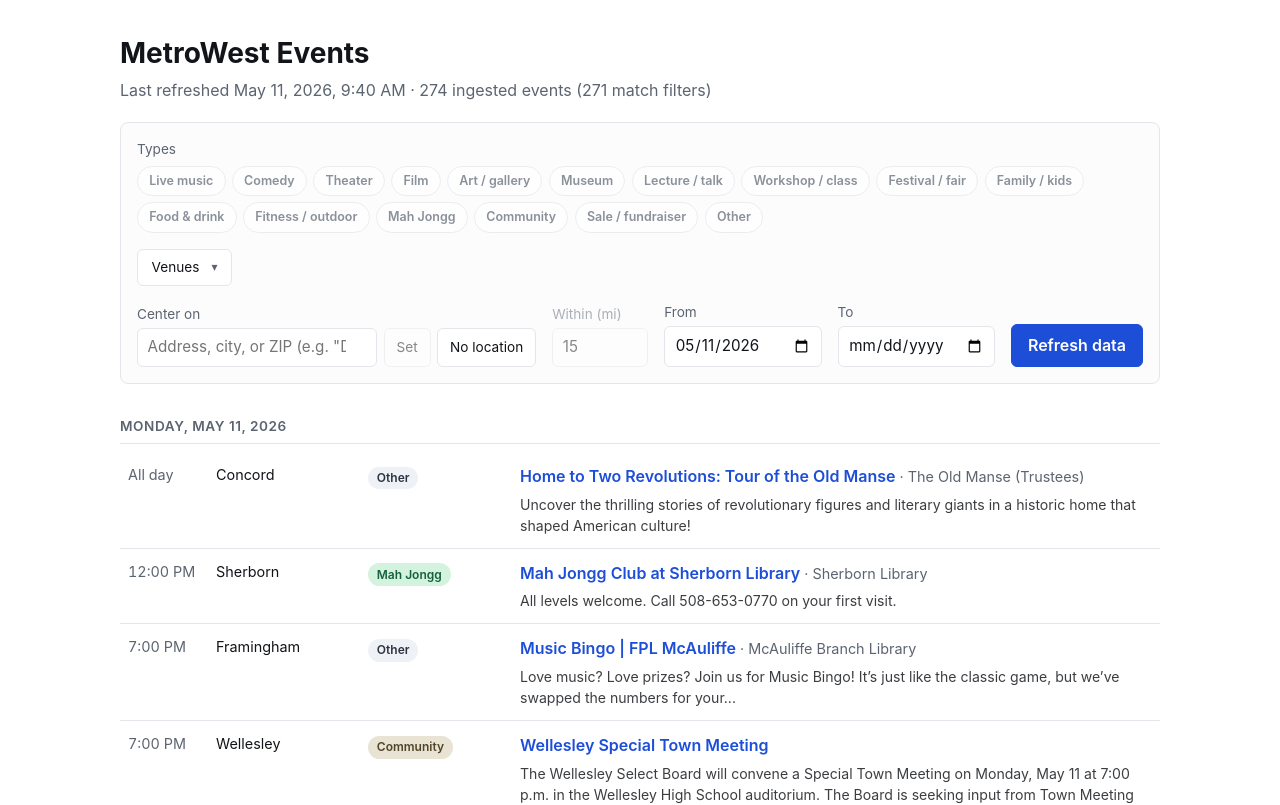
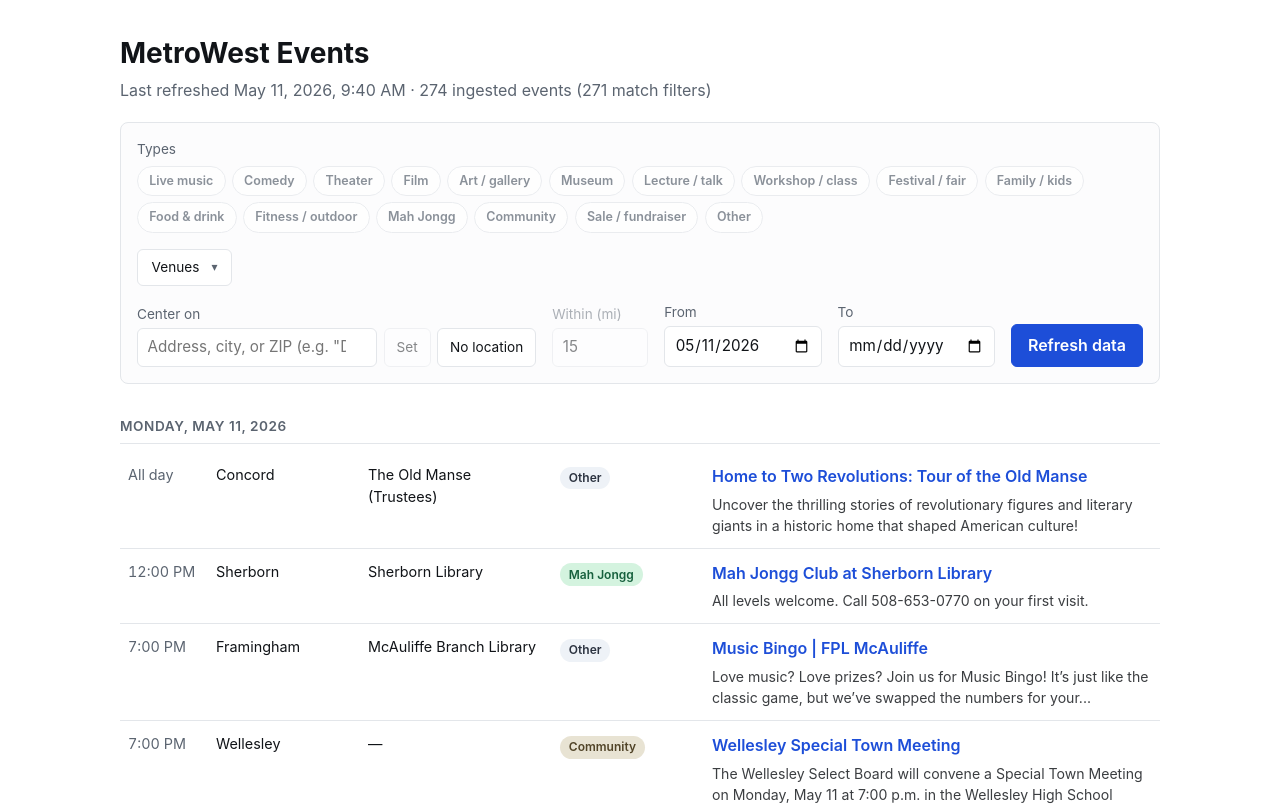
Before and after one commit to jbehrens1/goingson, a Next.js app: page / in a window 1280 px wide. Shown: the top 805 px of the page. Built offline with nearby package versions, Linux system fonts and the light colour scheme.

Commit message:
Display venue as its own column between town and type

```diff
--- a/app/EventsView.tsx
+++ b/app/EventsView.tsx
@@ -523,6 +523,7 @@ export default function EventsView({
                       <span className="distance"> · {distance.toFixed(1)} mi</span>
                     )}
                   </td>
+                  <td className="col-venue">{ev.location?.venue ?? "—"}</td>
                   <td className="col-type">
                     <span className={`type-pill type-${ev.type}`}>{TYPE_LABELS[ev.type]}</span>
                   </td>
@@ -535,7 +536,6 @@ export default function EventsView({
                     >
                       {ev.title}
                     </a>
-                    {ev.location?.venue && <span className="venue"> · {ev.location.venue}</span>}
                     {ev.description && (
                       <p className="event-description">
                         {ev.description.length > 200
--- a/app/globals.css
+++ b/app/globals.css
@@ -438,6 +438,16 @@ header .muted,
   font-size: 0.8rem;
 }
 
+.col-venue {
+  width: 12rem;
+  font-size: 0.9rem;
+  color: var(--fg);
+  overflow: hidden;
+  text-overflow: ellipsis;
+  vertical-align: top;
+  padding-right: 0.5rem;
+}
+
 .col-type {
   width: 9.5rem;
 }
```
